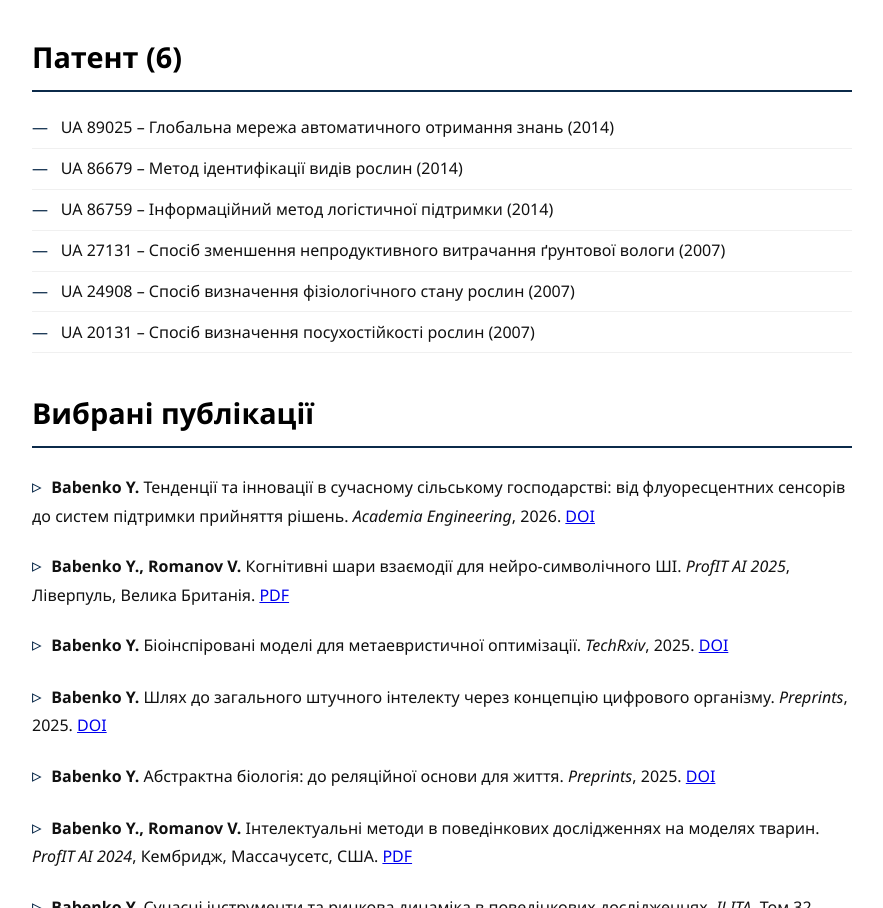
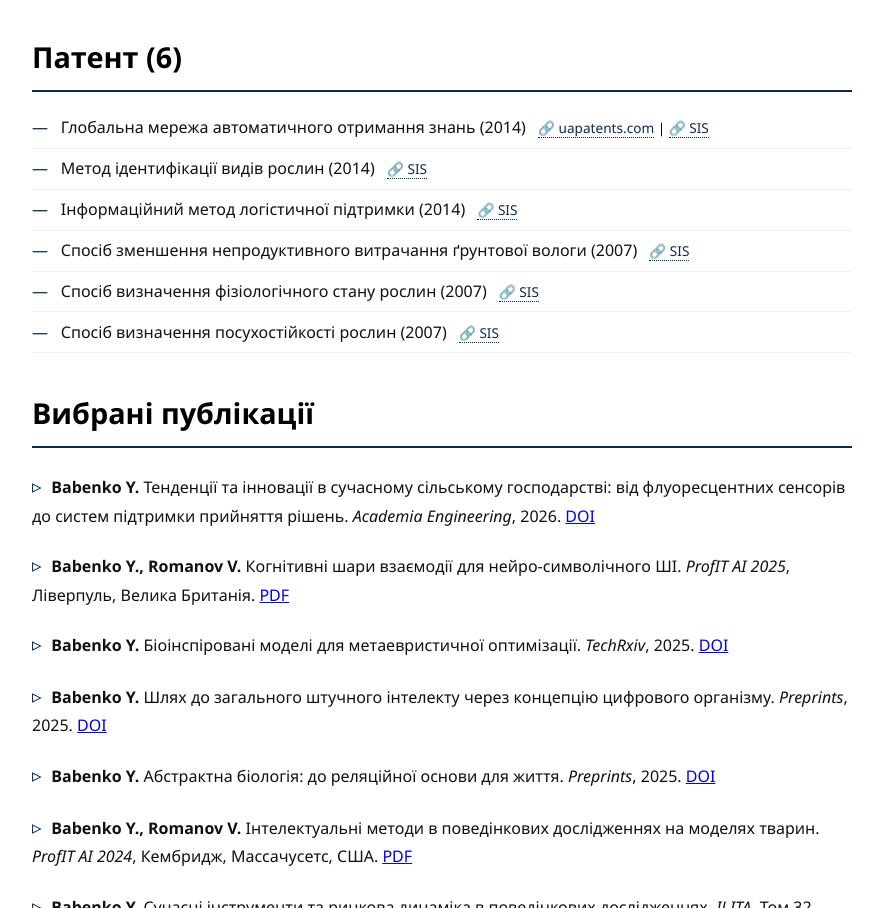
Before and after one commit to evzib/babenko, a plain HTML site: page index.html in a window 1280 px wide. Shown: the part 1566-2474 px from the top of the page, without its empty margins (198-1081 px from the left). Drawn offline with Linux system fonts and the light colour scheme.

Commit message:
Update index.html

```diff
--- a/index.html
+++ b/index.html
@@ -168,6 +168,18 @@
             border-top: 1px solid var(--border);
             padding-top: 1.5rem;
         }
+        .patent-link {
+            font-size: 0.85rem;
+            margin-left: 0.5rem;
+        }
+        .patent-link a {
+            color: var(--accent);
+            text-decoration: none;
+            border-bottom: 1px dotted var(--accent);
+        }
+        .patent-link a:hover {
+            border-bottom: 1px solid var(--accent);
+        }
         @media (max-width: 650px) {
             .container { padding: 1.5rem; }
             .header { flex-direction: column; align-items: center; text-align: center; gap: 1.2rem; }
@@ -240,12 +252,43 @@
     <!-- ===== PATENTS ===== -->
     <h2 data-lang="patents-title">Patents (6)</h2>
     <ul>
-        <li>UA 89025 – <span data-lang="patent-1">Global network for automatic knowledge taking (2014)</span></li>
-        <li>UA 86679 – <span data-lang="patent-2">Method for identifying plant species (2014)</span></li>
-        <li>UA 86759 – <span data-lang="patent-3">Information method for logistics support (2014)</span></li>
-        <li>UA 27131 – <span data-lang="patent-4">Method of reducing unproductive consumption of soil moisture (2007)</span></li>
-        <li>UA 24908 – <span data-lang="patent-5">Method of determining physiological state of plants (2007)</span></li>
-        <li>UA 20131 – <span data-lang="patent-6">Process of determining drought resistance of plants (2007)</span></li>
+        <li>
+            <span data-lang="patent-1">Global network for automatic knowledge taking (2014)</span>
+            <span class="patent-link">
+                <a href="https://uapatents.com/5-89025-globalna-merezha-dlya-avtomatichnogo-otrimannya-znan.html" target="_blank">🔗 uapatents.com</a>
+                | <a href="https://sis.nipo.gov.ua/uk/search/simple?query=89025" target="_blank">🔗 SIS</a>
+            </span>
+        </li>
+        <li>
+            <span data-lang="patent-2">Method for identifying plant species (2014)</span>
+            <span class="patent-link">
+                <a href="https://sis.nipo.gov.ua/uk/search/simple?query=86679" target="_blank">🔗 SIS</a>
+            </span>
+        </li>
+        <li>
+            <span data-lang="patent-3">Information method for logistics support (2014)</span>
+            <span class="patent-link">
+                <a href="https://sis.nipo.gov.ua/uk/search/simple?query=86759" target="_blank">🔗 SIS</a>
+            </span>
+        </li>
+        <li>
+            <span data-lang="patent-4">Method of reducing unproductive consumption of soil moisture (2007)</span>
+            <span class="patent-link">
+                <a href="https://sis.nipo.gov.ua/uk/search/simple?query=27131" target="_blank">🔗 SIS</a>
+            </span>
+        </li>
+        <li>
+            <span data-lang="patent-5">Method of determining physiological state of plants (2007)</span>
+            <span class="patent-link">
+                <a href="https://sis.nipo.gov.ua/uk/search/simple?query=24908" target="_blank">🔗 SIS</a>
+            </span>
+        </li>
+        <li>
+            <span data-lang="patent-6">Process of determining drought resistance of plants (2007)</span>
+            <span class="patent-link">
+                <a href="https://sis.nipo.gov.ua/uk/search/simple?query=20131" target="_blank">🔗 SIS</a>
+            </span>
+        </li>
     </ul>
 
     <!-- ===== PUBLICATIONS ===== -->
@@ -267,8 +310,8 @@
         </a>
     </p>
 
-<!-- ===== КЛЮЧОВІ ПРОЄКТИ ТА ВИЗНАННЯ ===== -->
-<h2 data-lang="projects-title">Key Research Projects & Recognition</h2>
+    <!-- ===== KEY RESEARCH PROJECTS ===== -->
+    <h2 data-lang="projects-title">Key Research Projects &amp; Recognition</h2>
 
     <div style="margin-bottom: 2rem;">
         <h3 data-lang="project-1-title" style="margin-bottom: 0.2rem;">Intelligent Sensor Network for Agriculture</h3>
@@ -323,7 +366,6 @@
     <h2 data-lang="contact-title">Contact</h2>
     <p style="margin-bottom: 0.5rem;">
         <i class="fas fa-file-pdf" style="color: var(--accent);"></i>
-        <!-- ИСПРАВЛЕНО: теперь имя файла совпадает с тем, что в репозитории -->
         <a href="cv_babenko-erc.pdf" download style="color: var(--accent); font-weight: 500; text-decoration: none; border-bottom: 1px dotted var(--accent);">
             <span data-lang="download-cv">Download full CV (ERC format)</span>
         </a>
@@ -339,7 +381,7 @@
 </div>
 
 <!-- ============================================================ -->
-<!-- === ЧАТ-БОТ (ПОВНІСТЮ РОБОЧИЙ, БЕЗ ДУБЛЮВАННЯ) === -->
+<!-- === ЧАТ-БОТ (ДВОМОВНИЙ) === -->
 <!-- ============================================================ -->
 <style>
     #chat-toggle {
@@ -598,6 +640,7 @@ const translations = {
         'pub-6': '<strong>Babenko Y., Romanov V.</strong> Intelligent Methods in Behavioral Studies on Animal Models. <em>ProfIT AI 2024</em>, Cambridge, MA, USA. <a href="https://ceur-ws.org/Vol-3777/paper17.pdf" target="_blank">PDF</a>',
         'pub-7': '<strong>Babenko Y.</strong> Modern Tools and Market Dynamics in Behavioral Research. <em>IJ ITA</em>, Vol. 32, Issue 2, pp. 146-176, 2025. <a href="https://doi.org/10.54521/ijita32-02-p05" target="_blank">DOI</a>',
         'pub-8': '<strong>Babenko Y.</strong> Edge Intelligent Biosensing Systems with Dual Optimization. <em>ICISN 2025</em>, Antalya, Türkiye. <a href="https://doi.org/10.58190/icisna.2025.142" target="_blank">DOI</a>',
+        'download-pubs': '📄 Download full list of publications (PDF)',
         'projects-title': 'Key Research Projects & Recognition',
         'project-1-title': 'Intelligent Sensor Network for Agriculture',
         'project-1-role': 'Principal Investigator (2013–2016)',
@@ -617,8 +660,6 @@ const translations = {
         'project-4-role': 'Author (2008)',
         'project-4-desc': 'Development and improvement of methods for assessing drought resistance of grape varieties and techniques for mitigating the effects of drought. Specialization: 06.01.08 - Viticulture.',
         'project-4-links': 'Record:',
-
-        'download-pubs': '📄 Download full list of publications (PDF)',
         'contact-title': 'Contact',
         'download-cv': 'Download full CV (ERC format)',
         'phone-note': '(upon request)',
@@ -627,7 +668,7 @@ const translations = {
 };
 
 // ============================================================
-//  БАЗА ЗНАНЬ (ПОВНА, ТІЛЬКИ ОДИН РАЗ)
+//  БАЗА ЗНАНЬ (ПОВНА)
 // ============================================================
 const knowledgeBase = [
     {
```
Lines whose indentation alone changed are shown as unchanged.
